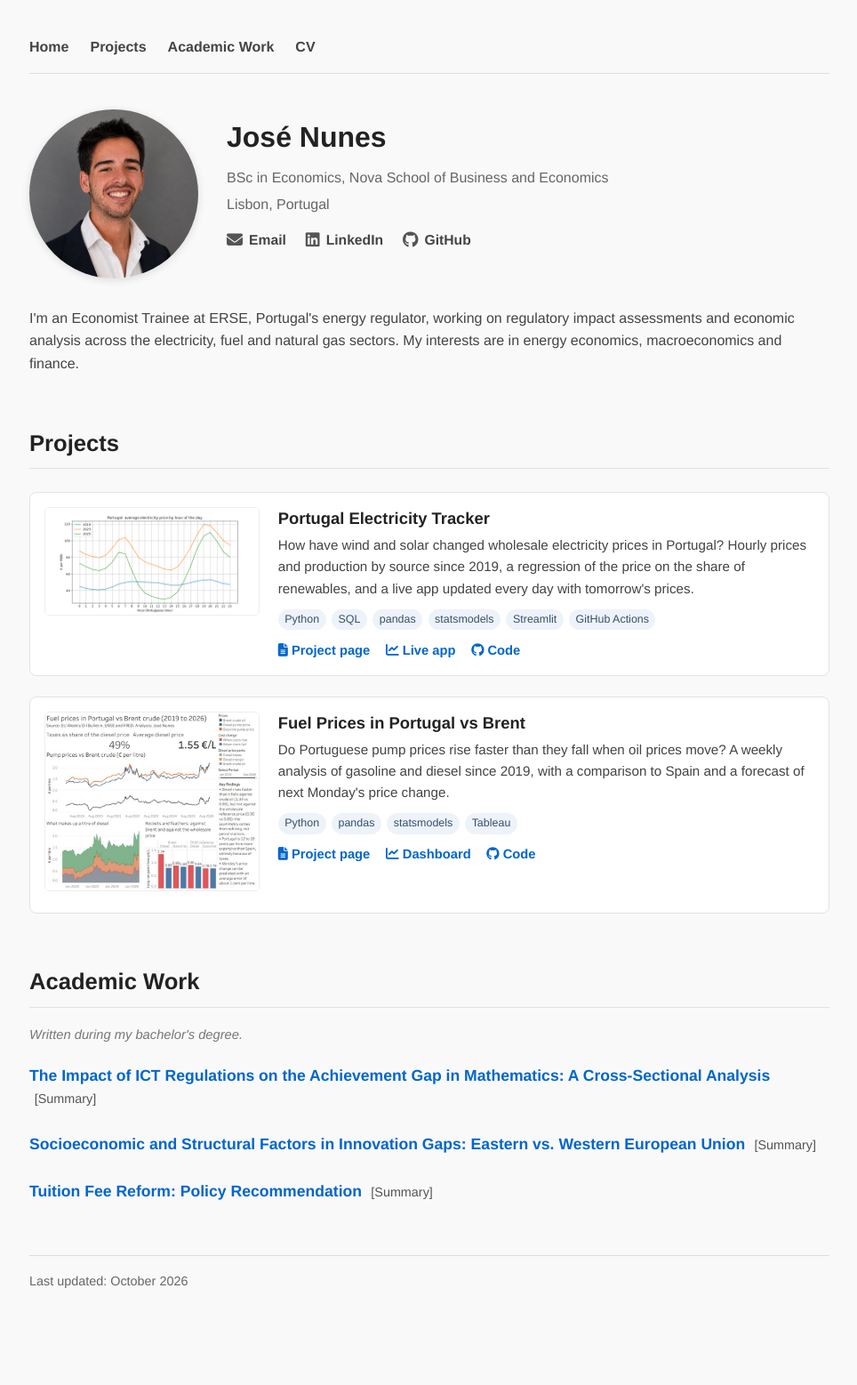
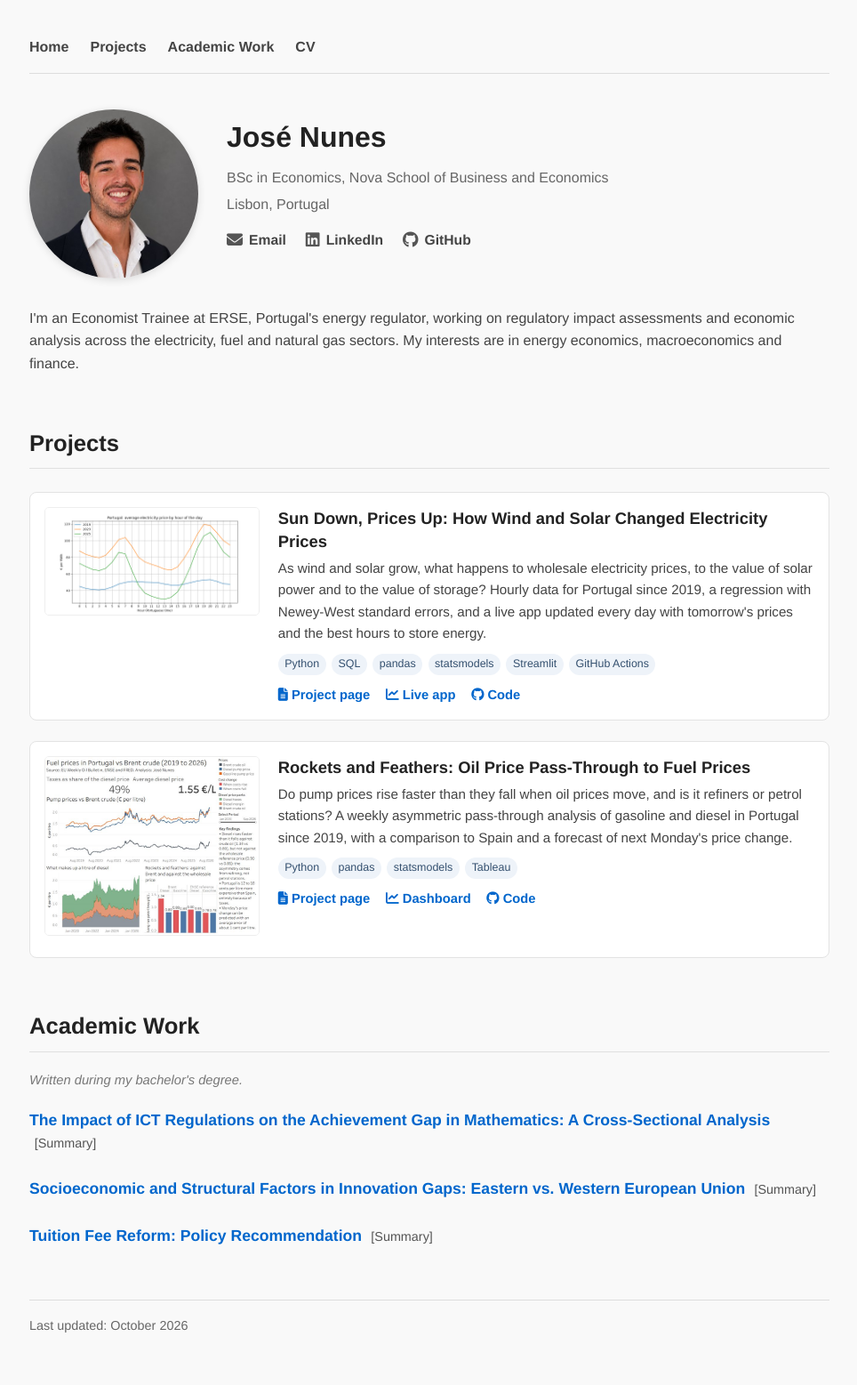
Before and after one commit to josepaulonunes/josepaulonunes.github.io, a Jekyll site: the page built from index.md, in a window 1280 px wide. Shown: the whole page at 89% size, without its empty margins (157-1121 px from the left). Built offline with Jekyll 4.4.1, drawn with Linux system fonts in a browser that asks for light colours; before the commit the page ends 1506 px from its top, so only the background shows below that.

Commit message:
Update project descriptions for electricity and fuel prices

```diff
--- a/index.md
+++ b/index.md
@@ -37,8 +37,8 @@ I'm an Economist Trainee at ERSE, Portugal's energy regulator, working on regula
   <div class="project-card">
     <a href="/electricity-tracker/" class="project-thumb"><img src="/electricity-tracker/duck_curve.png" alt="Average electricity price by hour of the day in Portugal"></a>
     <div class="project-body">
-      <h3><a href="/electricity-tracker/">Portugal Electricity Tracker</a></h3>
-      <p>How have wind and solar changed wholesale electricity prices in Portugal? Hourly prices and production by source since 2019, a regression of the price on the share of renewables, and a live app updated every day with tomorrow's prices.</p>
+      <h3><a href="/electricity-tracker/">Sun Down, Prices Up: How Wind and Solar Changed Electricity Prices</a></h3>
+      <p>As wind and solar grow, what happens to wholesale electricity prices, to the value of solar power and to the value of storage? Hourly data for Portugal since 2019, a regression with Newey-West standard errors, and a live app updated every day with tomorrow's prices and the best hours to store energy.</p>
       <div class="tags"><span>Python</span><span>SQL</span><span>pandas</span><span>statsmodels</span><span>Streamlit</span><span>GitHub Actions</span></div>
       <div class="project-links">
         <a href="/electricity-tracker/"><i class="fa-solid fa-file-lines"></i> Project page</a>
@@ -51,8 +51,8 @@ I'm an Economist Trainee at ERSE, Portugal's energy regulator, working on regula
   <div class="project-card">
     <a href="/fuel-prices/" class="project-thumb"><img src="/fuel-prices/thumbnail.jpg" alt="Fuel prices in Portugal dashboard"></a>
     <div class="project-body">
-      <h3><a href="/fuel-prices/">Fuel Prices in Portugal vs Brent</a></h3>
-      <p>Do Portuguese pump prices rise faster than they fall when oil prices move? A weekly analysis of gasoline and diesel since 2019, with a comparison to Spain and a forecast of next Monday's price change.</p>
+      <h3><a href="/fuel-prices/">Rockets and Feathers: Oil Price Pass-Through to Fuel Prices</a></h3>
+      <p>Do pump prices rise faster than they fall when oil prices move, and is it refiners or petrol stations? A weekly asymmetric pass-through analysis of gasoline and diesel in Portugal since 2019, with a comparison to Spain and a forecast of next Monday's price change.</p>
       <div class="tags"><span>Python</span><span>pandas</span><span>statsmodels</span><span>Tableau</span></div>
       <div class="project-links">
         <a href="/fuel-prices/"><i class="fa-solid fa-file-lines"></i> Project page</a>
```
